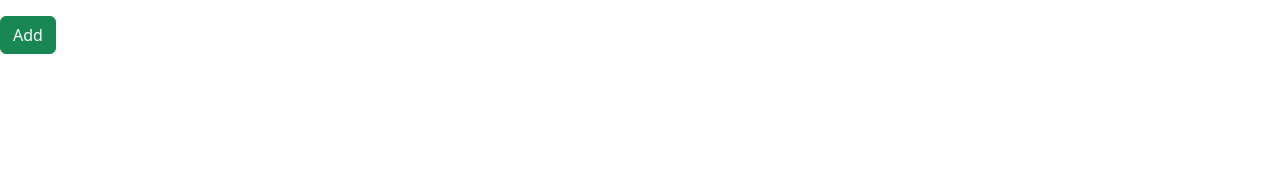
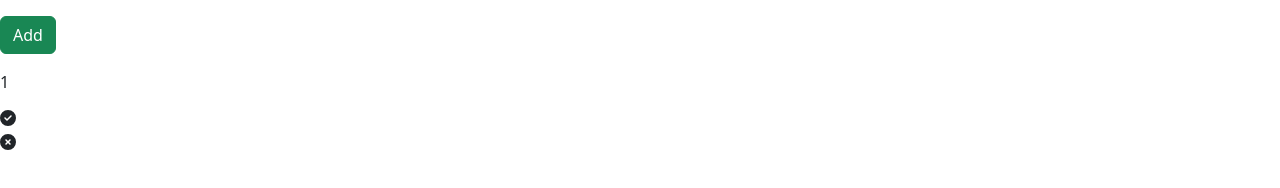
Before and after one commit to mmkobylin/shopping_list, a React (Create React App) app: page / in a window 1280 px wide. Both pictures are taken after typing "Sample" into the empty fields and a click on the button "Add". Shown: the part 206-394 px from the top of the page. Built offline with nearby package versions, Linux system fonts and the light colour scheme.

Commit message:
0102 list items display

```diff
--- a/package.json
+++ b/package.json
@@ -4,6 +4,8 @@
   "private": true,
   "dependencies": {
     "@fortawesome/fontawesome-svg-core": "^6.4.2",
+    "@fortawesome/free-solid-svg-icons": "^6.4.2",
+    "@fortawesome/react-fontawesome": "^0.2.0",
     "@testing-library/jest-dom": "^5.17.0",
     "@testing-library/react": "^13.4.0",
     "@testing-library/user-event": "^13.5.0",
@@ -38,5 +40,8 @@
       "last 1 firefox version",
       "last 1 safari version"
     ]
+  },
+  "devDependencies": {
+    "@babel/plugin-proposal-private-property-in-object": "^7.21.11"
   }
 }
--- a/src/components/Item.js
+++ b/src/components/Item.js
@@ -1,9 +1,27 @@
-import React from 'react'
+import React, { useState } from 'react'
+import { faCircleCheck, faCircleXmark } from '@fortawesome/free-solid-svg-icons'
+import { FontAwesomeIcon } from '@fortawesome/react-fontawesome'
+
 
 // the actual defaults of the item
+export const Item = ( { item } ) => {
 
-export const Item = () => {
+    // change to the 'purchased' value
+
+    // we need info and the icons displaying:
+    // we also need the icon's display
   return (
-    <div>Item</div>
+    <div >
+        <p> { item.item } </p>
+        <p> { item.price } </p>
+
+        {/* strikethrough to add */}
+        <FontAwesomeIcon className="mt-2 d-flex justify-content-end" icon = { faCircleCheck } />
+
+        {/* delete function to add */}
+        <FontAwesomeIcon className="mt-2 d-flex justify-content-end" icon = { faCircleXmark } />
+
+
+    </div>
   )
 }
--- a/src/components/ShoppingList.js
+++ b/src/components/ShoppingList.js
@@ -10,14 +10,19 @@ export const ShoppingList = () => {
 
     const addItem = item => {
         // item with a random id
-        setList( [ ...list, { id: uuidv4(), item: item, purchased: false, price: 1 } ] )
-    }
+        setList( [ ...list, { id: uuidv4(), name: item, purchased: false, price: 1 } ] )
+            }
 
   return (
     <>
-     <Input addItem = { addItem } />
+        <Input addItem = { addItem } />
+
+        {/* map to show items to buy */}
+
+        { list.map( ( item, index ) =>
+            <Item item = { item } key = { index }
+            />
+        )}
     </>
-    //map to show items to buy
-
   )
 }
```
Also changed, not shown: src/components/Input.js (+1 -6 lines), 1 other file (tests, documents, lock files or other folders).
